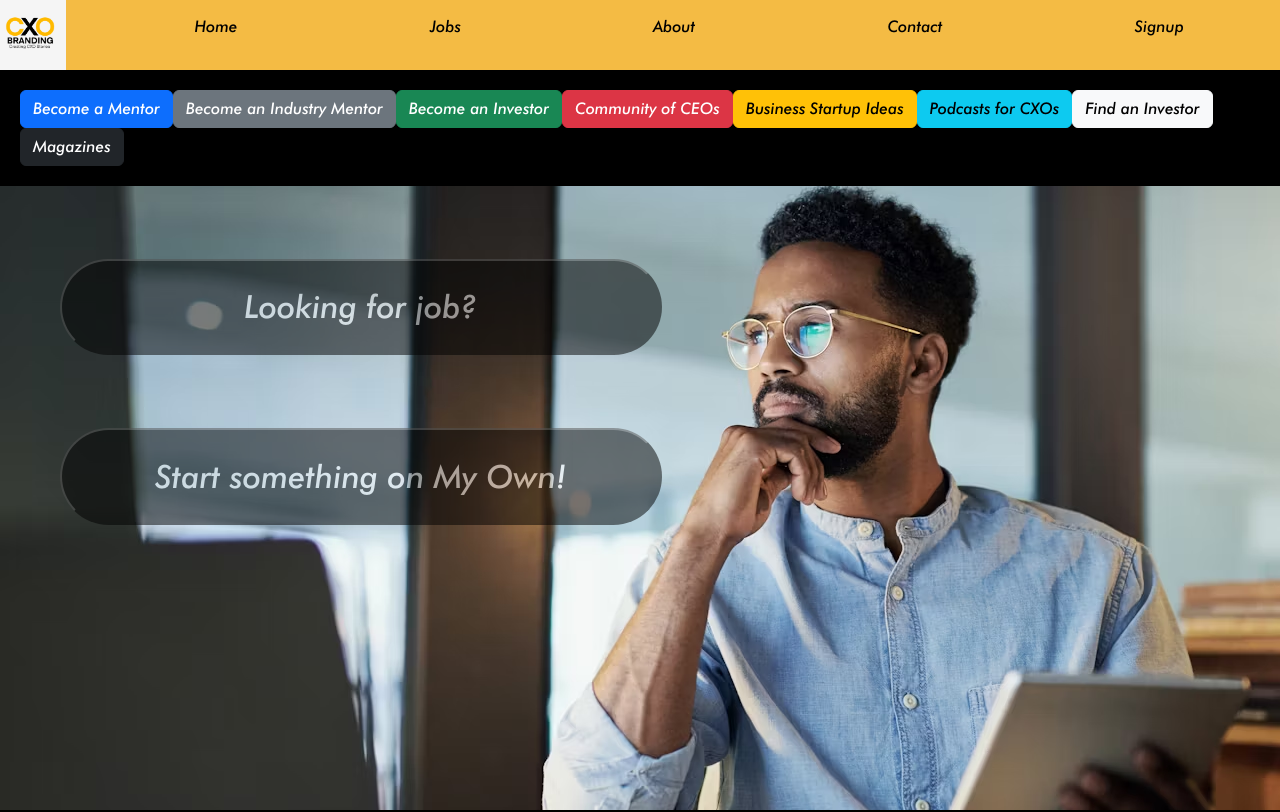
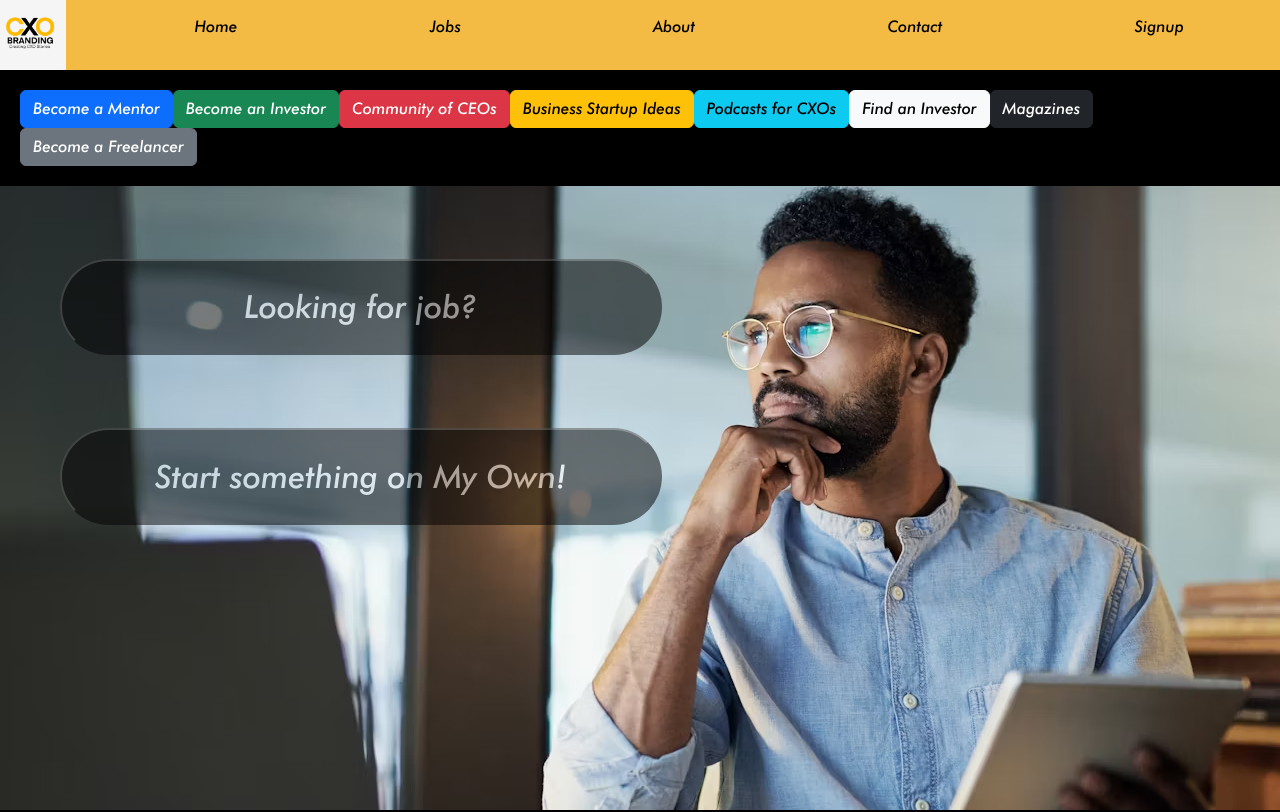
Before and after one commit to aleeshyakrishna/cxo-branding-latest, a React (Vite) app: page / in a window 1280 px wide. Shown: the top 812 px of the page. Built offline with nearby package versions, Linux system fonts and the light colour scheme.

Commit message:
nav-edited

```diff
--- a/src/Components/BecomeNav/BecomeNav.jsx
+++ b/src/Components/BecomeNav/BecomeNav.jsx
@@ -13,13 +13,16 @@ function BecomeNav() {
         <div>
             <div className={styles.mainBecom}>
                 <button type="button" className="btn btn-primary">Become a Mentor</button>
-                <button type="button" className="btn btn-secondary">Become an Industry Mentor</button>
+                {/* <button type="button" className="btn btn-secondary">Become an Industry Mentor</button> */}
                 <button type="button" className="btn btn-success">Become an Investor</button>
                 <button type="button" className="btn btn-danger">Community of CEOs</button>
                 <button type="button" className="btn btn-warning">Business Startup Ideas</button>
                 <button type="button" className="btn btn-info">Podcasts for CXOs</button>
                 <button type="button" className="btn btn-light">Find an Investor</button>
                 <button type="button" className="btn btn-dark">Magazines</button>
+                <button type="button" className="btn btn-secondary">Become a Freelancer</button>
+
+
 
                 {/* <div className={styles.marquee}>
                     <div className={styles.marqueeInner}>
```
